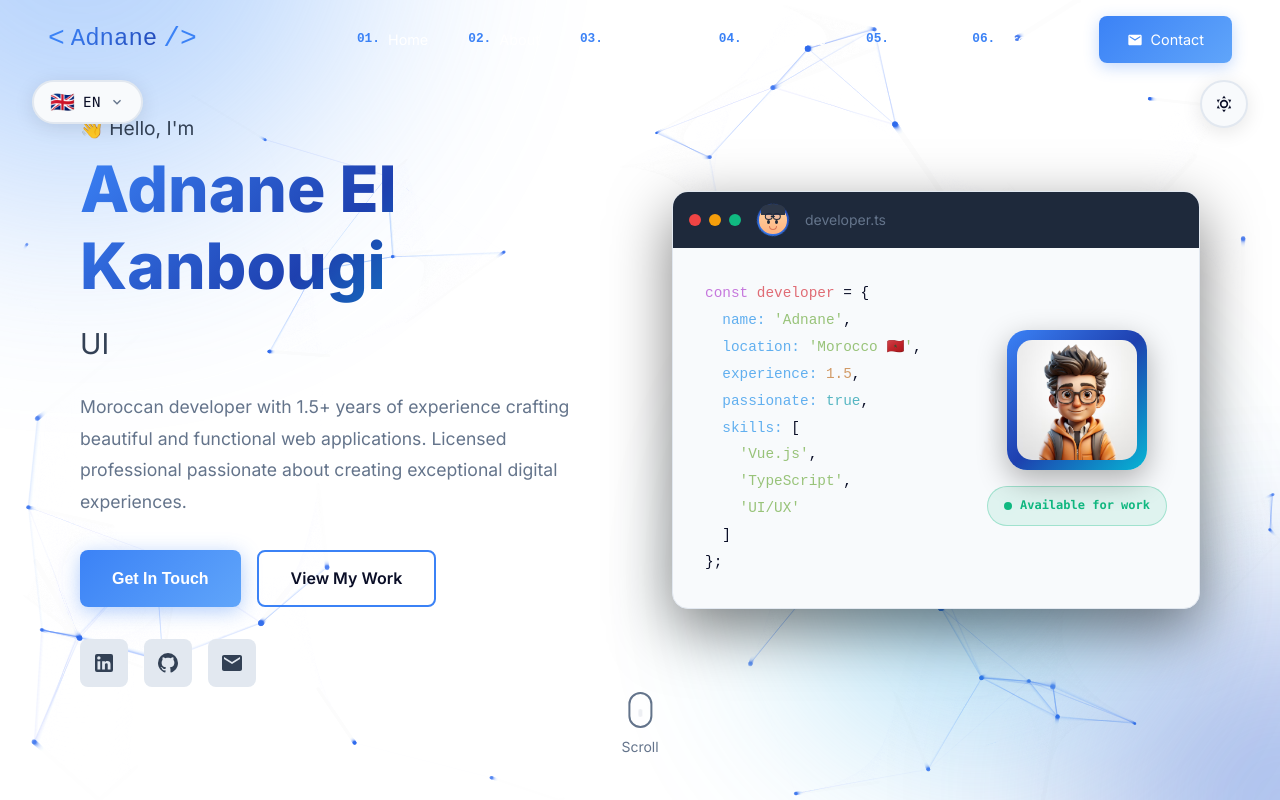
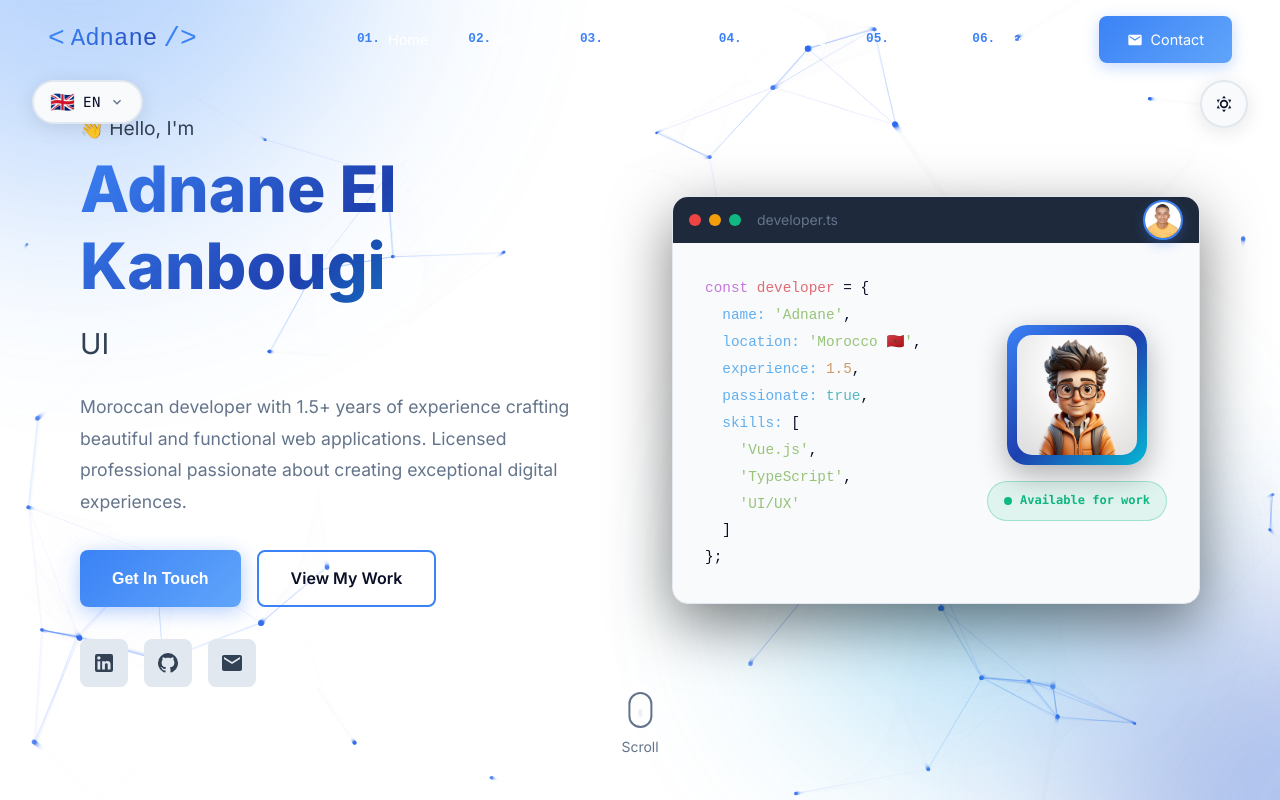
Before and after one commit to Adnane-elKanbouji/portfolio, a Vue app: page / in a window 1280 px wide. Shown: the top 800 px of the page. Built offline with nearby package versions, Linux system fonts and the light colour scheme.

Commit message:
added avater 2 and placed in good position (my picture)

```diff
--- a/src/components/HeroSection.vue
+++ b/src/components/HeroSection.vue
@@ -220,23 +220,10 @@ const scrollToContact = () => {
                         <div class="window-dots">
                             <span></span><span></span><span></span>
                         </div>
-                        <div class="mini-avatar">
-                            <div class="mini-avatar-bg"></div>
-                            <div class="mini-avatar-face">
-                                <div class="mini-hair"></div>
-                                <div class="mini-eyes">
-                                    <div class="mini-eye"></div>
-                                    <div class="mini-eye"></div>
-                                </div>
-                                <div class="mini-glasses">
-                                    <div class="mini-glass left"></div>
-                                    <div class="mini-glass right"></div>
-                                    <div class="mini-bridge"></div>
-                                </div>
-                                <div class="mini-smile"></div>
-                            </div>
+                        <div class="window-title">developer.ts</div>
+                        <div class="avatar2">
+                            <img src="../assets/avatar2.jpeg" alt="Adnane" class="avatar2-image" />
                         </div>
-                        <div class="window-title">developer.ts</div>
                     </div>
                     <div class="window-content">
                         <div class="content-layout">
@@ -580,105 +567,27 @@ const scrollToContact = () => {
     gap: 1rem;
 }
 
-.mini-avatar {
-    position: relative;
-    width: 32px;
-    height: 32px;
-    flex-shrink: 0;
+.avatar2 {
+    position: absolute;
+    right: 1rem;
+    width: 30px;
+    height: 30px;
+    border-radius: 50%;
+    overflow: hidden;
+    border: 2px solid var(--primary);
+    box-shadow: 0 4px 12px rgba(59, 130, 246, 0.3);
+    transition: all 0.3s ease;
 }
 
-.mini-avatar-bg {
-    position: absolute;
+.avatar2:hover {
+    transform: scale(1.1);
+    box-shadow: 0 6px 20px rgba(59, 130, 246, 0.5);
+}
+
+.avatar2-image {
     width: 100%;
     height: 100%;
-    background: linear-gradient(135deg, var(--primary), var(--secondary));
-    border-radius: 50%;
-    animation: rotate 10s linear infinite;
-}
-
-.mini-avatar-face {
-    position: absolute;
-    width: 85%;
-    height: 85%;
-    top: 7.5%;
-    left: 7.5%;
-    background: linear-gradient(180deg, #ffd6a5 0%, #ffb380 100%);
-    border-radius: 50%;
-    display: flex;
-    flex-direction: column;
-    align-items: center;
-    justify-content: center;
-    z-index: 1;
-}
-
-.mini-hair {
-    position: absolute;
-    top: -2px;
-    width: 85%;
-    height: 40%;
-    background: #2d3748;
-    border-radius: 50% 50% 0 0;
-    z-index: 2;
-}
-
-.mini-eyes {
-    display: flex;
-    gap: 5px;
-    margin-top: 10px;
-    z-index: 3;
-}
-
-.mini-eye {
-    width: 3px;
-    height: 4px;
-    background: #1e293b;
-    border-radius: 50%;
-}
-
-.mini-glasses {
-    position: absolute;
-    top: 45%;
-    left: 50%;
-    transform: translate(-50%, -50%);
-    width: 75%;
-    height: 12px;
-    z-index: 4;
-}
-
-.mini-glass {
-    position: absolute;
-    width: 8px;
-    height: 7px;
-    border: 1px solid #1e293b;
-    border-radius: 50%;
-    background: rgba(99, 102, 241, 0.1);
-}
-
-.mini-glass.left {
-    left: 2px;
-}
-
-.mini-glass.right {
-    right: 2px;
-}
-
-.mini-bridge {
-    position: absolute;
-    width: 4px;
-    height: 1px;
-    background: #1e293b;
-    top: 3px;
-    left: 50%;
-    transform: translateX(-50%);
-}
-
-.mini-smile {
-    width: 8px;
-    height: 4px;
-    border: 1px solid #d97757;
-    border-top: none;
-    border-radius: 0 0 8px 8px;
-    margin-top: 2px;
+    object-fit: cover;
 }
 
 @keyframes floatAvatar {
@@ -889,6 +798,7 @@ const scrollToContact = () => {
     display: flex;
     align-items: center;
     gap: 1rem;
+    position: relative;
 }
 
 .window-dots {
@@ -918,6 +828,29 @@ const scrollToContact = () => {
 .window-title {
     color: var(--text-muted);
     font-size: 0.875rem;
+}
+
+.avatar2 {
+    position: absolute;
+    right: 1rem;
+    width: 40px;
+    height: 40px;
+    border-radius: 50%;
+    overflow: hidden;
+    border: 2px solid var(--primary);
+    box-shadow: 0 4px 12px rgba(59, 130, 246, 0.3);
+    transition: all 0.3s ease;
+}
+
+.avatar2:hover {
+    transform: scale(1.1);
+    box-shadow: 0 6px 20px rgba(59, 130, 246, 0.5);
+}
+
+.avatar2-image {
+    width: 100%;
+    height: 100%;
+    object-fit: cover;
 }
 
 .window-content {
```
Also changed, not shown: src/assets/avatar2.jpeg (added).
